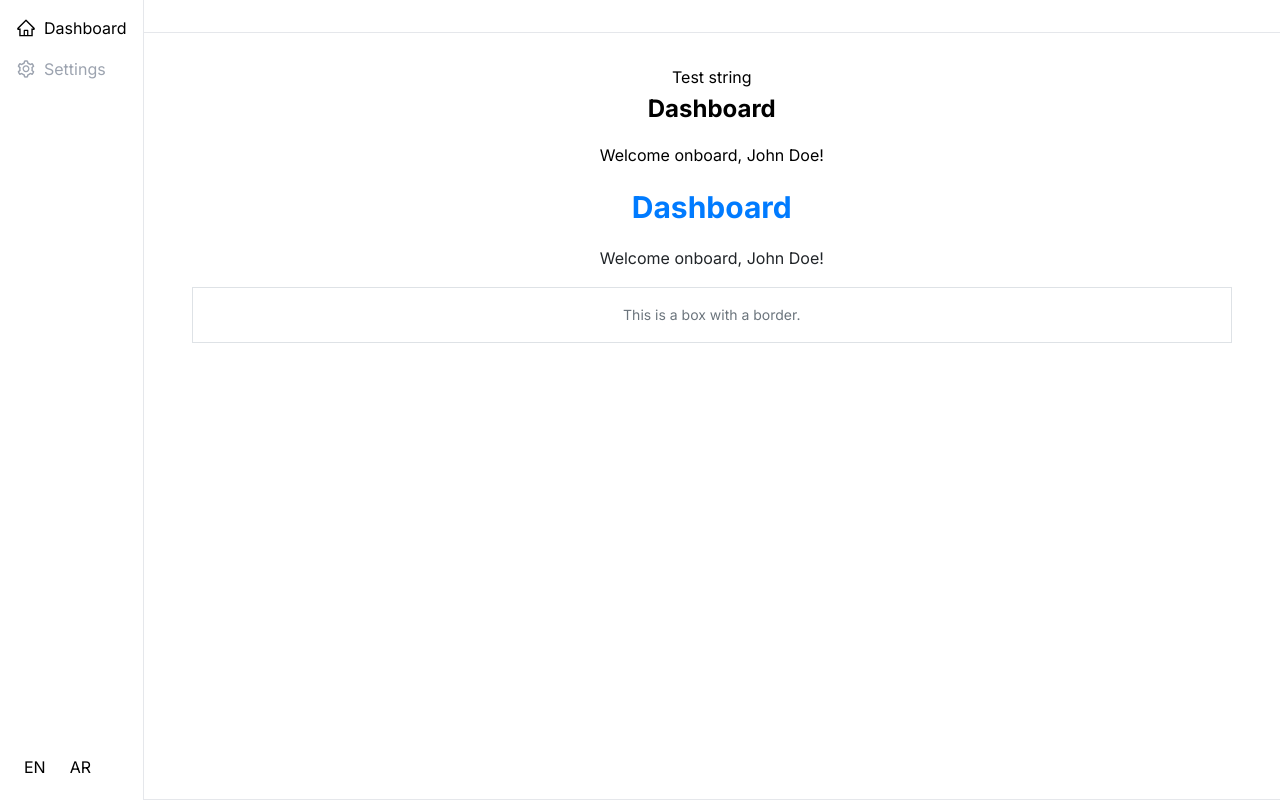
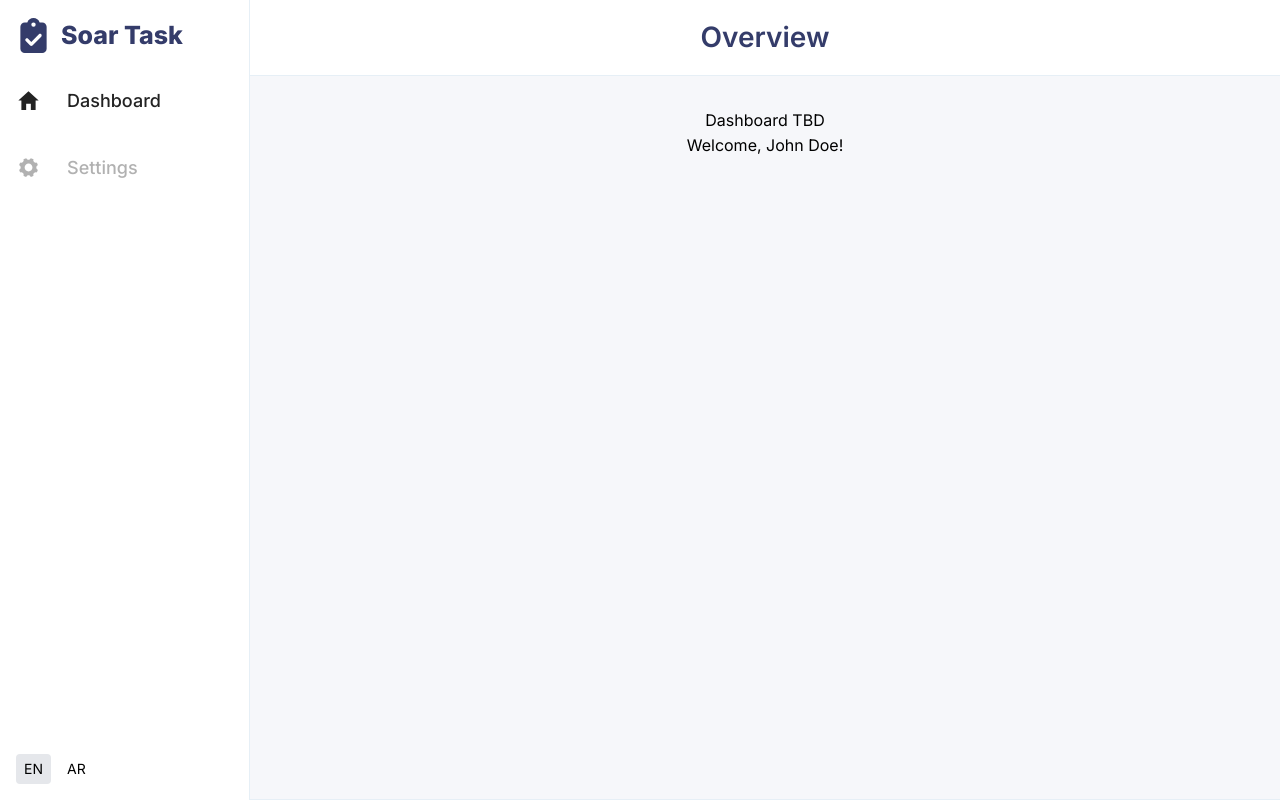
Before and after one commit to mubashir-irfan/soar_assessment_poc, a React (Create React App) app: page / in a window 1280 px wide. Built offline with nearby package versions, Linux system fonts and the light colour scheme.

Commit message:
i18n loading fix
Signed-off-by: Muhammad Mubashir Irfan <mubashir.irfan37@gmail.com>

```diff
--- a/public/index.html
+++ b/public/index.html
@@ -1,14 +1,12 @@
 <!DOCTYPE html>
 <html lang="en">
+
 <head>
   <meta charset="utf-8" />
   <link rel="icon" href="%PUBLIC_URL%/favicon.ico" />
   <meta name="viewport" content="width=device-width, initial-scale=1" />
   <meta name="theme-color" content="#000000" />
-    <meta
-      name="description"
-      content="Web site created using create-react-app"
-    />
+  <meta name="description" content="Web site created using create-react-app" />
   <link rel="apple-touch-icon" href="%PUBLIC_URL%/logo192.png" />
   <!--
       manifest.json provides metadata used when your web app is installed on a
@@ -27,10 +25,11 @@
 
   <link rel="preconnect" href="https://fonts.googleapis.com">
   <link rel="preconnect" href="https://fonts.gstatic.com" crossorigin>
-    <link href="https://fonts.googleapis.com/css2?family=Inter:wght@400;500;600;700&display=swap" rel="stylesheet">
+  <link href="https://fonts.googleapis.com/css2?family=Inter:wght@400;500;600;700;800&display=swap" rel="stylesheet">
 
   <title>React App</title>
 </head>
+
 <body>
   <noscript>You need to enable JavaScript to run this app.</noscript>
   <div id="root"></div>
@@ -45,4 +44,5 @@
       To create a production bundle, use `npm run build` or `yarn build`.
     -->
 </body>
+
 </html>
--- a/src/App.tsx
+++ b/src/App.tsx
@@ -6,6 +6,7 @@ import { Layout, RouteGuard } from './components';
 import { AuthProvider } from './context/AuthContext';
 import { I18nProvider } from './context/I18nContext'; // Import I18nProvider
 import Dashboard from './Dashboard/Dashboard';
+import Settings from './Settings/Settings';
 
 function App() {
   const theme = createTheme({
@@ -26,6 +27,8 @@ function App() {
                       <Layout>
                         <Routes>
                           <Route path="/" element={<Dashboard />} />
+                          <Route path="/dashboard" element={<Dashboard />} /> {/* Added this line */}
+                          <Route path="/settings" element={<Settings />} />
                         </Routes>
                       </Layout>
                     </RouteGuard>
--- a/src/Dashboard/Dashboard.tsx
+++ b/src/Dashboard/Dashboard.tsx
@@ -8,7 +8,7 @@ function Dashboard() {
   const [userData, setUserData] = useState<UserData | null>(null);
   const [isLoading, setIsLoading] = useState(true);
   const [error, setError] = useState<string | null>(null);
-  const { i18n } = useI18n(); // Use i18n hook
+  const { i18n } = useI18n();
 
   useEffect(() => {
     setIsLoading(true);
@@ -38,16 +38,8 @@ function Dashboard() {
 
   return (
     <div className="p-4">
-      <p>Test string</p>
-      <h2 className="text-2xl font-bold mb-4">{i18n.t('dashboard')}</h2> {/* Translated title */}
+      <p>Dashboard TBD</p>
       <p>{i18n.t('welcome', { name: userData.name })}</p> {/* Translated welcome message */}
-      <div className="p-4">
-        <h2 className="text-3xl text-primary font-bold mb-4">{i18n.t('dashboard')}</h2>
-        <p className="text-text-light dark:text-text-dark">{i18n.t('welcome', { name: 'John Doe' })}</p>
-        <div className="border border-border-light dark:border-border-dark p-4 mt-4">
-          <p className="text-sm text-secondary">This is a box with a border.</p>
-        </div>
-      </div>
     </div>
   );
 }
--- /dev/null
+++ b/src/Settings/Settings.tsx
@@ -0,0 +1,15 @@
+import React from 'react';
+import { useI18n } from '../context/I18nContext';
+
+function Settings() {
+  const { i18n } = useI18n();
+
+  return (
+    <div className="p-4">
+      <h2 className="text-3xl font-bold mb-4">{i18n.t('settings')}</h2>
+      <p>This is the settings page.</p>
+    </div>
+  );
+}
+
+export default Settings;
--- a/src/components/LanguageSwitcher.tsx
+++ b/src/components/LanguageSwitcher.tsx
@@ -9,7 +9,7 @@ function LanguageSwitcher() {
   };
 
   return (
-    <div className="flex space-x-2">
+    <div className="flex space-x-2 text-sm">
       <button
         onClick={() => handleLanguageChange('en')}
         className={`px-2 py-1 rounded ${
--- a/src/components/Layout.tsx
+++ b/src/components/Layout.tsx
@@ -1,24 +1,39 @@
+// src/components/Layout.tsx
+
 import React from 'react';
 import Navbar from './Navbar';
 import { useAuth } from '../context/AuthContext';
 import { useI18n } from '../context/I18nContext';
+import { useLocation } from 'react-router-dom';
 
 function Layout({ children }: { children: React.ReactNode }) {
   const { isAuthenticated } = useAuth();
-  const { dir } = useI18n();
+  const { dir, i18n, i18nInitialized } = useI18n(); // Update this line
+  const location = useLocation();
 
   if (!isAuthenticated) {
     return <div className="p-4">Please log in.</div>;
   }
 
+  const getHeaderTitle = () => {
+    if (location.pathname === '/settings') {
+      return 'settings';
+    }
+    return 'overview';
+  };
+
+  if (!i18nInitialized) {
+    return <div>Loading layout...</div>;
+  }
+
   return (
     <div dir={dir} className="min-h-screen flex">
       <Navbar />
-      <div className="flex-grow flex flex-col border-b border-gray-200">
-        <header className="p-4 border-b border-gray-200">
-          {/* Header content here, if needed */}
+      <div className="flex-grow flex flex-col border-b border-border-light dark:border-border-dark bg-background-light">
+        <header className="p-4 border-b border-border-light dark:border-border-dark bg-background-light">
+          <h1 className="font-[600] text-[28px] text-soar">{i18n.t(getHeaderTitle())}</h1>
         </header>
-        <main className="flex-grow p-4">
+        <main className="flex-grow p-4 bg-background-lightContent">
           {children}
         </main>
       </div>
--- a/src/components/Navbar.tsx
+++ b/src/components/Navbar.tsx
@@ -1,29 +1,37 @@
 import React from 'react';
 import { Link, useLocation } from 'react-router-dom';
-import { AiOutlineHome, AiOutlineSetting } from 'react-icons/ai';
-import {LanguageSwitcher} from '.';
+import LanguageSwitcher from './LanguageSwitcher';
+import { useI18n } from '../context/I18nContext';
+import { IoMdHome, IoIosSettings } from 'react-icons/io';
+import { FaClipboardCheck } from 'react-icons/fa6';
+import { useTranslation } from 'react-i18next';
 
 function Navbar() {
   const location = useLocation();
+  const { t } = useTranslation();
+  const { i18n } = useI18n();
 
   const navItems = [
-    { path: '/', label: 'Dashboard', icon: <AiOutlineHome size={20} /> },
-    { path: '/settings', label: 'Settings', icon: <AiOutlineSetting size={20} /> },
+    { path: '/', label: 'dashboard', icon: <IoMdHome size={25} aria-hidden="true" />, ariaLabel: 'Dashboard' },
+    { path: '/settings', label: 'settings', icon: <IoIosSettings size={25} aria-hidden="true" />, ariaLabel: 'Settings' },
   ];
 
   return (
-    <nav className="flex flex-col h-screen border-r border-gray-200 p-4">
-      <ul className="space-y-4 mb-auto">
+    <nav aria-label="Main Navigation" className="flex flex-col h-screen border-r border-border-light dark:border-border-dark p-4 w-[15.625rem] bg-background-light">
+      <div className="flex items-center mb-8">
+        <FaClipboardCheck size={35} className="text-soar" aria-hidden="true" />
+        <span className="ml-[0.625rem] font-[800] text-[1.5625rem] text-soar">{t('soarTask')}</span>
+      </div>
+      <ul className="space-y-[2.4375rem] mb-auto">
         {navItems.map((item) => (
           <li key={item.path}>
             <Link
               to={item.path}
-              className={`flex items-center space-x-2 ${
-                location.pathname === item.path ? 'text-black' : 'text-gray-400'
-              }`}
+              aria-label={item.ariaLabel}
+              className={`flex items-center space-x-[1.625rem] font-[500] text-[1.125rem] ${location.pathname === item.path || (location.pathname === `/dashboard` && item.path === '/') ? 'text-active' : 'text-inactive'} focus:outline-none focus:ring-2 focus:ring-soar focus:ring-opacity-75 rounded-md`} // Updated focus styles
             >
               {item.icon}
-              <span>{item.label}</span>
+              <span>{t(item.label)}</span>
             </Link>
           </li>
         ))}
--- a/src/context/I18nContext.tsx
+++ b/src/context/I18nContext.tsx
@@ -1,3 +1,5 @@
+// src/context/I18nContext.tsx
+
 import React, { createContext, useContext, useState, useEffect } from 'react';
 import i18n from 'i18next';
 import { initReactI18next } from 'react-i18next';
@@ -8,12 +10,14 @@ interface I18nContextType {
   i18n: typeof i18n;
   dir: string;
   changeLanguage: (lang: string) => void;
+  i18nInitialized: boolean; // Add this line
 }
 
 const I18nContext = createContext<I18nContextType | undefined>(undefined);
 
 export const I18nProvider = ({ children }: { children: React.ReactNode }) => {
   const [dir, setDir] = useState('ltr');
+  const [i18nInitialized, setI18nInitialized] = useState(false); // Add this line
 
   useEffect(() => {
     i18n
@@ -23,9 +27,12 @@ export const I18nProvider = ({ children }: { children: React.ReactNode }) => {
           en: { translation: en },
           ar: { translation: ar },
         },
-        lng: 'en', // Default language
+        lng: 'en',
         fallbackLng: 'en',
         interpolation: { escapeValue: false },
+      })
+      .then(() => {
+        setI18nInitialized(true); // Update state when initialized
       });
 
     i18n.on('languageChanged', (lng) => {
@@ -37,7 +44,7 @@ export const I18nProvider = ({ children }: { children: React.ReactNode }) => {
     i18n.changeLanguage(lang);
   };
 
-  const value: I18nContextType = { i18n, dir, changeLanguage };
+  const value: I18nContextType = { i18n, dir, changeLanguage, i18nInitialized }; // Update this line
 
   return <I18nContext.Provider value={value}>{children}</I18nContext.Provider>;
 };
--- a/src/design-system/index.js
+++ b/src/design-system/index.js
@@ -2,16 +2,12 @@
 
 module.exports = {
   colors: {
-      primary: '#007bff',
-      secondary: '#6c757d',
-      accent: '#28a745',
-      error: '#dc3545',
-      warning: '#ffc107',
-      info: '#17a2b8',
-      success: '#28a745',
-      neutral: '#adb5bd',
+    soar: '#343C6A',
+    active: '#232323',
+    inactive: '#B1B1B1',
     background: {
-        light: '#f8f9fa',
+      light: '#FFFFFF', // Updated to plain white
+      lightContent: '#F6F7FA', // Added light content background
       dark: '#212529',
     },
     text: {
@@ -19,7 +15,7 @@ module.exports = {
       dark: '#f8f9fa',
     },
     border: {
-        light: '#dee2e6',
+      light: '#E6EFF6', // Updated light border color
       dark: '#495057',
     },
   },
--- a/src/i18n/ar.json
+++ b/src/i18n/ar.json
@@ -10,5 +10,7 @@
   "weeklyActivity": "النشاط الأسبوعي",
   "quickTransfer": "تحويل سريع",
   "balanceHistory": "سجل الرصيد",
-  "sendAmount": "إرسال المبلغ"
+  "sendAmount": "إرسال المبلغ",
+  "overview": "نظرة عامة",
+  "soarTask": "Soar مهمة"
 }
--- a/src/i18n/en.json
+++ b/src/i18n/en.json
@@ -1,7 +1,7 @@
 {
   "dashboard": "Dashboard",
   "settings": "Settings",
-  "welcome": "Welcome onboard, {{name}}!",
+  "welcome": "Welcome, {{name}}!",
   "loading": "Loading...",
   "error": "Error: {{message}}",
   "bankingCards": "Banking Cards",
@@ -10,5 +10,7 @@
   "weeklyActivity": "Weekly Activity",
   "quickTransfer": "Quick Transfer",
   "balanceHistory": "Balance History",
-  "sendAmount": "Send Amount"
+  "sendAmount": "Send Amount",
+  "overview": "Overview",
+  "soarTask": "Soar Task"
 }
--- a/src/services/mockData.ts
+++ b/src/services/mockData.ts
@@ -36,9 +36,9 @@ import {
       { id: '4', date: '2023-10-24', description: 'Transfer to Jane', amount: -250, type: 'transfer' },
     ],
     weeklyActivity: [
-      { week: 'Week 1', deposits: 1000, withdrawals: 500 },
+      { week: 'Week 1', deposits: 651, withdrawals: 500 },
       { week: 'Week 2', deposits: 1500, withdrawals: 750 },
-      { week: 'Week 3', deposits: 2000, withdrawals: 1000 },
+      { week: 'Week 3', deposits: 2000, withdrawals: 651 },
       { week: 'Week 4', deposits: 1200, withdrawals: 600 },
     ],
     quickTransferContacts: [
@@ -61,30 +61,30 @@ import {
     getUserData: (): Promise<UserData> => {
       return new Promise((resolve, reject) => {
         setTimeout(() => {
-          if (Math.random() < 0.1) {
+          if (Math.random() < 0.05) {
             reject(new Error('Failed to fetch user data.'));
           } else {
             resolve({ ...mockUserData });
           }
-        }, 1000);
+        }, 651);
       });
     },
     updateUserData: (updatedUserData: Partial<UserData>): Promise<UserData> => {
       return new Promise((resolve, reject) => {
         setTimeout(() => {
-          if (Math.random() < 0.1) {
+          if (Math.random() < 0.05) {
             reject(new Error('Failed to update user data.'));
           } else {
             mockUserData = { ...mockUserData, ...updatedUserData };
             resolve({ ...mockUserData });
           }
-        }, 1000);
+        }, 651);
       });
     },
     sendAmount: (amount: number, contact: Contact): Promise<Transaction> => {
       return new Promise((resolve, reject) => {
         setTimeout(() => {
-          if (Math.random() < 0.1) {
+          if (Math.random() < 0.05) {
             reject(new Error('Failed to send amount.'));
           } else {
             const newTransaction: Transaction = {
@@ -98,73 +98,73 @@ import {
             mockUserData = { ...mockUserData };
             resolve(newTransaction);
           }
-        }, 1000);
+        }, 651);
       });
     },
     getTransactions: (): Promise<Transaction[]> => {
       return new Promise((resolve, reject) => {
         setTimeout(() => {
-          if (Math.random() < 0.1) {
+          if (Math.random() < 0.05) {
             reject(new Error('Failed to fetch transactions.'));
           } else {
             resolve(mockUserData.latestTransactions);
           }
-        }, 1000);
+        }, 651);
       });
     },
     getBankingCards: (): Promise<BankingCard[]> => {
       return new Promise((resolve, reject) => {
         setTimeout(() => {
-          if (Math.random() < 0.1) {
+          if (Math.random() < 0.05) {
             reject(new Error('Failed to fetch banking cards.'));
           } else {
             resolve(mockUserData.bankingCards);
           }
-        }, 1000);
+        }, 651);
       });
     },
     getExpenseBreakdown: (): Promise<ExpenseBreakdown> => {
       return new Promise((resolve, reject) => {
         setTimeout(() => {
-          if (Math.random() < 0.1) {
+          if (Math.random() < 0.05) {
             reject(new Error('Failed to fetch expense breakdown.'));
           } else {
             resolve(mockUserData.expenseBreakdown);
           }
-        }, 1000);
+        }, 651);
       });
     },
     getWeeklyActivity: (): Promise<WeeklyActivity[]> => {
       return new Promise((resolve, reject) => {
         setTimeout(() => {
-          if (Math.random() < 0.1) {
+          if (Math.random() < 0.05) {
             reject(new Error('Failed to fetch weekly activity.'));
           } else {
             resolve(mockUserData.weeklyActivity);
           }
-        }, 1000);
+        }, 651);
       });
     },
     getQuickTransferContacts: (): Promise<Contact[]> => {
       return new Promise((resolve, reject) => {
         setTimeout(() => {
-          if (Math.random() < 0.1) {
+          if (Math.random() < 0.05) {
             reject(new Error('Failed to fetch quick transfer contacts.'));
           } else {
             resolve(mockUserData.quickTransferContacts);
           }
-        }, 1000);
+        }, 651);
       });
     },
     getBalanceHistory: (): Promise<BalanceHistory[]> => {
       return new Promise((resolve, reject) => {
         setTimeout(() => {
-          if (Math.random() < 0.1) {
+          if (Math.random() < 0.05) {
             reject(new Error('Failed to fetch balance history.'));
           } else {
             resolve(mockUserData.balanceHistory);
           }
-        }, 1000);
+        }, 651);
       });
     },
   };
```
Lines whose indentation alone changed are shown as unchanged.
